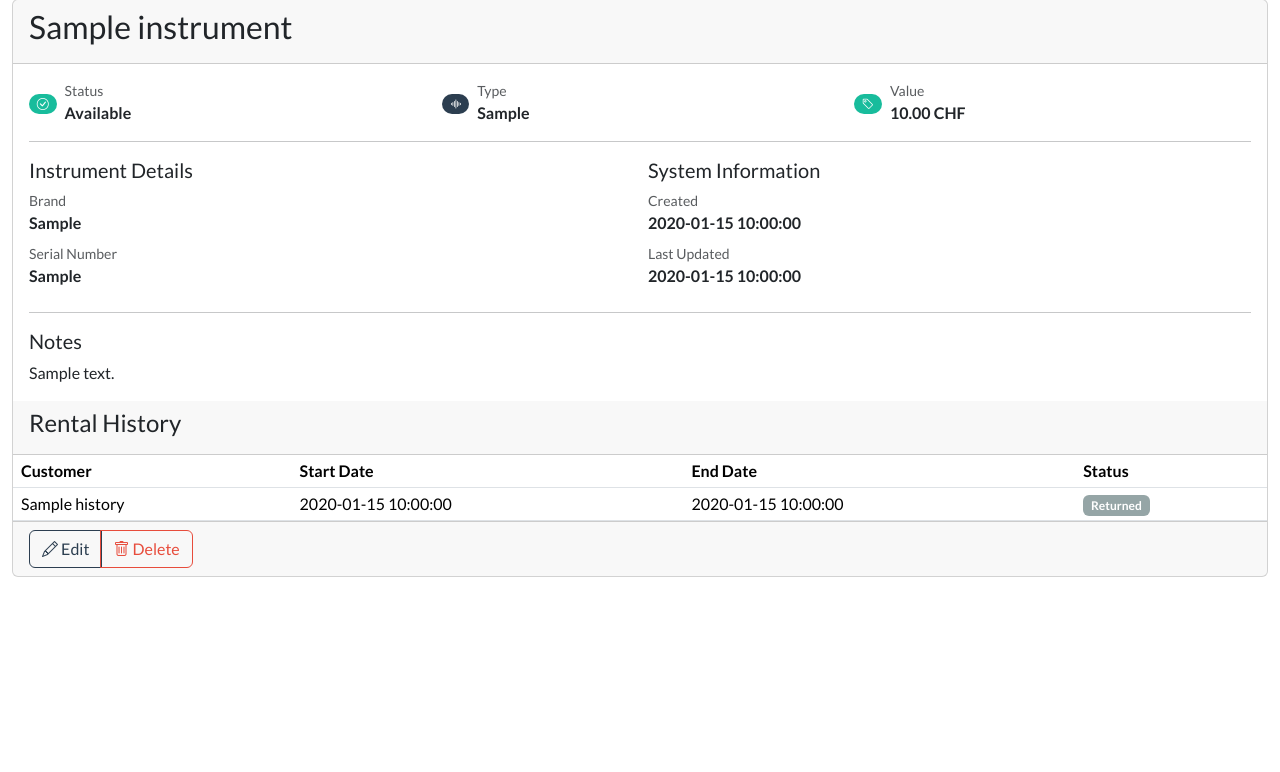
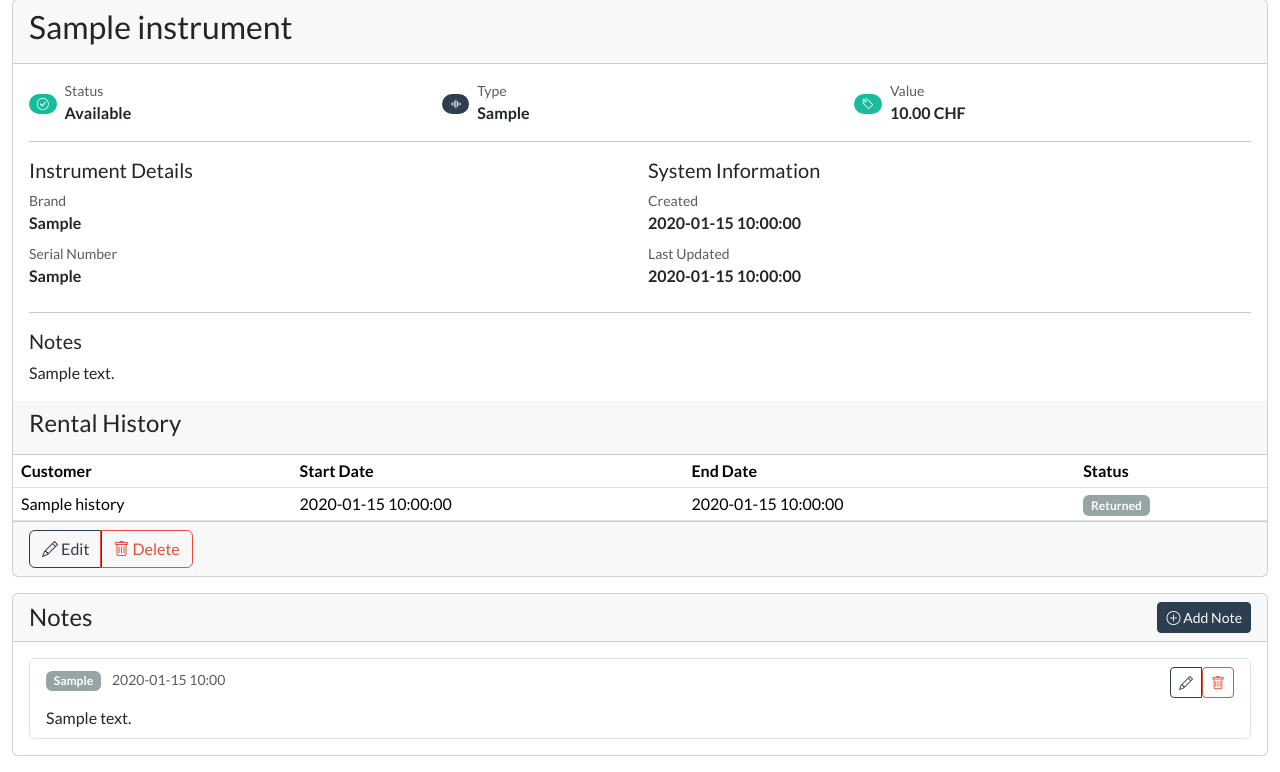
Before and after one commit to peacemaker360/rental, a Flask app: page /instruments/1 in a window 1280 px wide. Shown: the part 89-861 px from the top of the page. Before the commit the page ends 666 px from the top, so only its background shows below. Run offline with Flask 3, Linux system fonts and the light colour scheme; a user stored in the database is signed in; tables that the repository leaves empty hold one stand-in row (values such as "Sample post"); some libraries are stand-ins or nearby versions.

Commit message:
Add note management functionality for instruments; implement Note model, forms, and routes for adding, editing, and deleting notes.

```diff
--- a/app/forms.py
+++ b/app/forms.py
@@ -1,6 +1,6 @@
 from datetime import date
 from flask_wtf import FlaskForm
-from wtforms import BooleanField, StringField, PasswordField, FloatField, DateField, SubmitField, TextAreaField
+from wtforms import BooleanField, StringField, PasswordField, FloatField, DateField, SubmitField, TextAreaField, SelectField
 from wtforms.validators import ValidationError, DataRequired, Email, EqualTo, Length, Optional
 from wtforms_sqlalchemy.fields import QuerySelectField
 
@@ -150,3 +150,15 @@ class BulkInstrumentImportForm(FlaskForm):
                               render_kw={"rows": 10, "class": "form-control"})
     submit_verify = SubmitField('Verify', render_kw={"class": "btn btn-secondary"})
     submit_import = SubmitField('Import', render_kw={"class": "btn btn-primary", "disabled": True})
+
+
+class NoteForm(FlaskForm):
+    content = TextAreaField('Note Content', validators=[DataRequired()])
+    note_type = SelectField('Note Type', choices=[
+        ('condition', 'Condition'),
+        ('service', 'Service Record'),
+        ('handling', 'Handling Instructions'),
+        ('addon', 'Included Accessories'),
+        ('other', 'Other')
+    ])
+    submit = SubmitField('Add Note')
--- a/app/models/Instrument.py
+++ b/app/models/Instrument.py
@@ -5,6 +5,7 @@ from datetime import date, datetime, timezone
 from sqlalchemy import or_
 
 from app import db
+from app.models.note import Note
 
 
 class Instrument(db.Model):
@@ -25,6 +26,8 @@ class Instrument(db.Model):
         onupdate=lambda: datetime.now(timezone.utc)
     )
     rental = db.relationship('Rental', backref='instrument', lazy=True)
+    notes = db.relationship('Note', backref='instrument', lazy='dynamic',
+                          cascade='all, delete-orphan', order_by='Note.created.desc()')
 
     def __repr__(self):
         return str(self.id)
@@ -107,3 +110,13 @@ class Instrument(db.Model):
             cls.type.ilike(f'%{keyword}%'),
             cls.serial.ilike(f'%{keyword}%')
         ))
+
+    def add_note(self, content, note_type, user_id):
+        new_note = Note(
+            instrument_id=self.id,
+            content=content,
+            type=note_type,
+            created_by=user_id
+        )
+        db.session.add(new_note)
+        return new_note
--- a/app/routes.py
+++ b/app/routes.py
@@ -5,7 +5,8 @@ from flask_login import login_required, current_user
 
 from app import db
 from app.models import Instrument, Customer, Rental, RentalHistory
-from .forms import InstrumentForm, CustomerForm, RentalForm
+from app.models.note import Note
+from .forms import InstrumentForm, CustomerForm, RentalForm, NoteForm
 
 import logging
 # Configure logging
@@ -169,7 +170,11 @@ def new_instrument():
 def view_instrument(id):
     instrument = Instrument.query.get_or_404(id)
     instrumentHistory = RentalHistory.getBy_instrumentId(id)
-    return render_template('instrument.html', instrument=instrument, history=instrumentHistory)
+    form = NoteForm()
+    return render_template('instrument.html',
+                         instrument=instrument,
+                         history=instrumentHistory,
+                         form=form)
 
 
 @app.route('/instruments/<int:id>/edit', methods=['GET', 'POST'])
@@ -219,6 +224,44 @@ def delete_instrument(id):
         db.session.rollback()
         flash('Error: {}'.format(e), 'danger')
         return redirect(url_for('instruments'))
+
+
+@app.route('/instrument/<int:instrument_id>/notes/add', methods=['POST'])
+@login_required
+def add_note(instrument_id):
+    instrument = Instrument.query.get_or_404(instrument_id)
+    form = NoteForm()
+    if form.validate_on_submit():
+        note = instrument.add_note(
+            content=form.content.data,
+            note_type=form.note_type.data,  # Updated parameter name
+            user_id=current_user.id
+        )
+        db.session.commit()
+        flash('Note added successfully.', 'success')
+    return redirect(url_for('view_instrument', id=instrument_id))
+
+@app.route('/notes/<int:id>/edit', methods=['POST'])
+@login_required
+def edit_note(id):
+    note = note.query.get_or_404(id)
+    form = NoteForm()
+    if form.validate_on_submit():
+        note.content = form.content.data
+        note.type = form.note_type.data
+        db.session.commit()
+        flash('Note updated successfully.', 'success')
+    return redirect(url_for('view_instrument', id=note.instrument_id, form=form))
+
+@app.route('/notes/<int:id>/delete', methods=['POST'])
+@login_required
+def delete_note(id):
+    note = Note.query.get_or_404(id)
+    instrument_id = note.instrument_id
+    db.session.delete(note)
+    db.session.commit()
+    flash('Note deleted successfully.', 'success')
+    return redirect(url_for('view_instrument', id=instrument_id))
 
 
 #################
--- a/app/templates/instrument.html
+++ b/app/templates/instrument.html
@@ -157,4 +157,69 @@
         ) }}
     </div>
 </div>
+
+<div class="card mt-3">
+    <div class="card-header d-flex justify-content-between align-items-center">
+        <h4 class="card-title mb-0">Notes</h4>
+        <button class="btn btn-primary btn-sm" data-bs-toggle="modal" data-bs-target="#addNoteModal">
+            <i class="bi bi-plus-circle"></i> Add Note
+        </button>
+    </div>
+    <div class="card-body">
+        {% if instrument.notes.count() %}
+        <div class="list-group">
+            {% for note in instrument.notes %}
+            <div class="list-group-item">
+                <div class="d-flex justify-content-between align-items-start">
+                    <div>
+                        <span class="badge bg-secondary me-2">{{ note.type }}</span>
+                        <small class="text-muted">{{ note.created.strftime('%Y-%m-%d %H:%M') }}</small>
+                    </div>
+                    <div class="btn-group btn-group-sm">
+                        <button class="btn btn-outline-primary btn-sm"
+                                data-bs-toggle="modal"
+                                data-bs-target="#editNoteModal{{ note.id }}">
+                            <i class="bi bi-pencil"></i>
+                        </button>
+                        <form method="POST" action="{{ url_for('delete_note', id=note.id) }}"
+                              class="d-inline" onsubmit="return confirm('Delete this note?');">
+                            <input type="hidden" name="csrf_token" value="{{ csrf_token() }}">
+                            <button type="submit" class="btn btn-outline-danger btn-sm">
+                                <i class="bi bi-trash"></i>
+                            </button>
+                        </form>
+                    </div>
+                </div>
+                <div class="mt-2">{{ note.content|replace('\n', '<br>')|safe }}</div>
+            </div>
+            {% endfor %}
+        </div>
+        {% else %}
+        <p class="text-muted mb-0">No notes added yet.</p>
+        {% endif %}
+    </div>
+</div>
+
+<!-- Add Note Modal -->
+<div class="modal fade" id="addNoteModal" tabindex="-1">
+    <div class="modal-dialog">
+        <div class="modal-content">
+            <div class="modal-header">
+                <h5 class="modal-title">Add Note</h5>
+                <button type="button" class="btn-close" data-bs-dismiss="modal"></button>
+            </div>
+            <form method="POST" action="{{ url_for('add_note', instrument_id=instrument.id) }}">
+                <div class="modal-body">
+                    {{ form.hidden_tag() }}
+                    {{ macros.render_field(form.note_type) }}
+                    {{ macros.render_field(form.content) }}
+                </div>
+                <div class="modal-footer">
+                    <button type="button" class="btn btn-secondary" data-bs-dismiss="modal">Cancel</button>
+                    <button type="submit" class="btn btn-primary">Save Note</button>
+                </div>
+            </form>
+        </div>
+    </div>
+</div>
 {% endblock %}
```
Also changed, not shown: app/models/note.py (added, +23 -0 lines).
